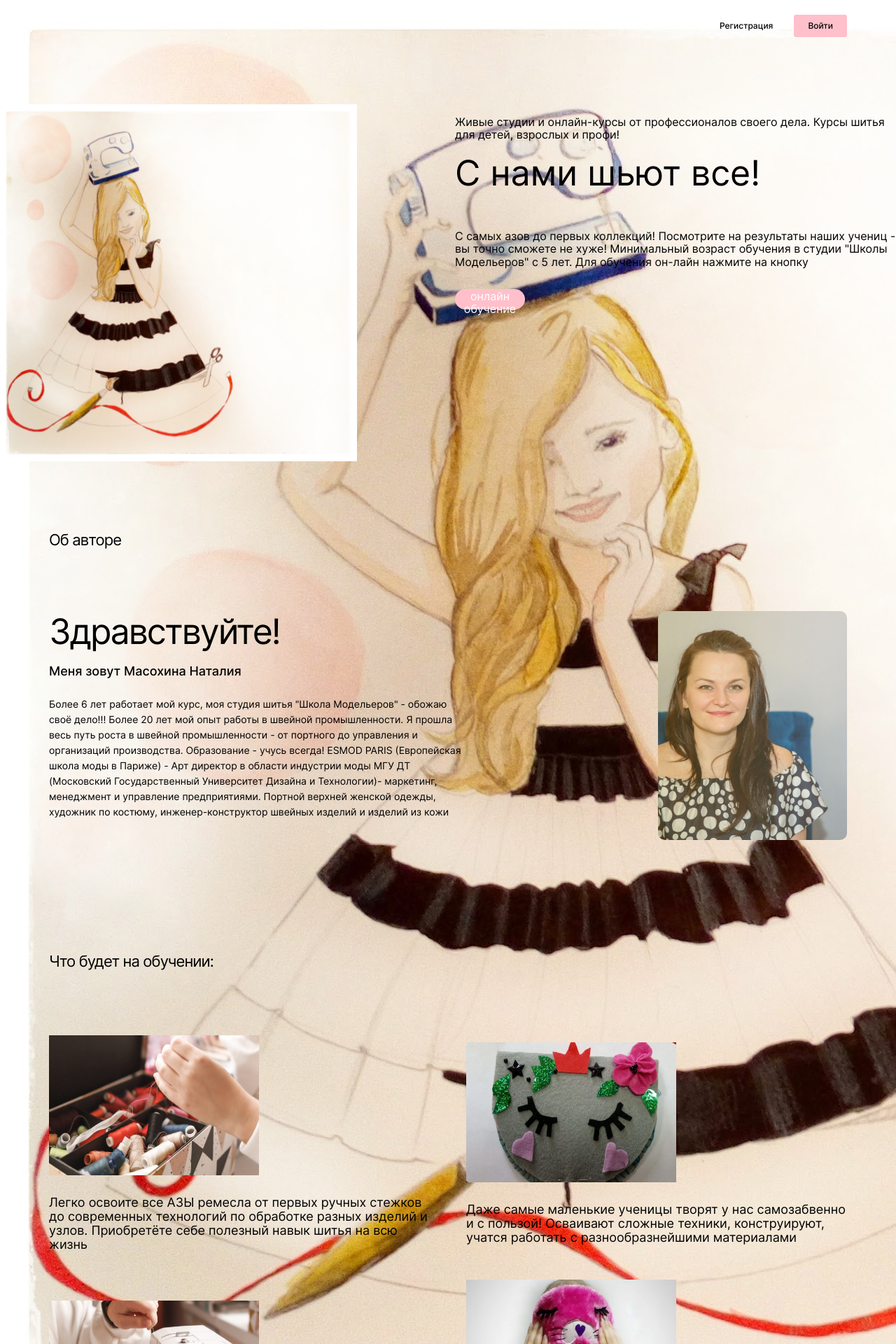
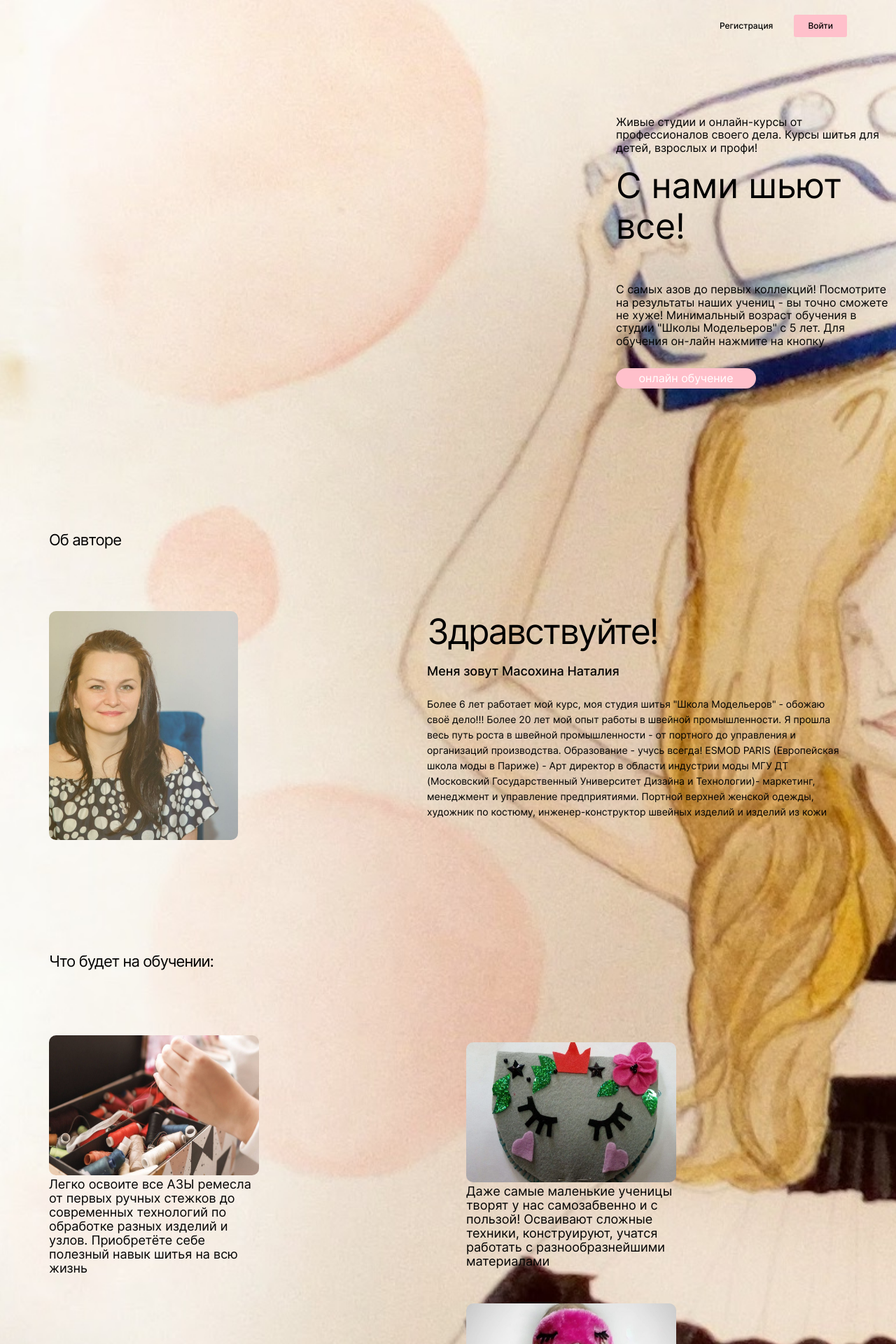
Before and after one commit to ElenaVereskun/school-frontend, a React (Create React App) app: page / in a window 1280 px wide. Shown: the top 1920 px of the page at 70% size. Built offline with nearby package versions, Linux system fonts and the light colour scheme.

Commit message:
background-color main

```diff
--- a/src/components/AboutOwner/AboutOwner.css
+++ b/src/components/AboutOwner/AboutOwner.css
@@ -12,7 +12,7 @@
     margin: 0 auto;
 }
 
-.about-owner__student {
+.about-owner__description {
     display: flex;
     flex-direction: row;
     justify-content: space-between;
@@ -68,7 +68,7 @@
         padding-top: 0;
     }
 
-    .about-owner__student {
+    .about-owner__description {
         margin: 0 50px 0 50px;
         padding-top: 66px;
     }
@@ -108,7 +108,7 @@
         padding-top: 10px;
     }
 
-    .about-owner__student {
+    .about-owner__description {
         display: flex;
         flex-direction: column-reverse;
         align-items: center;
--- a/src/components/AboutOwner/AboutOwner.js
+++ b/src/components/AboutOwner/AboutOwner.js
@@ -7,7 +7,8 @@ function AboutOwner() {
         <section className='about-owner'>
             <div className='about-owner__container'>
                 <AboutProjectTitle titleText={'Об авторе'} />
-                <div className='about-owner__student'>
+                <div className='about-owner__description'>
+                    <img className='about-owner__photo' src={photo} alt='фото' />
                     <div className='about-owner__info'>
                         <h2 className='about-owner__title'>Здравствуйте!</h2>
                         <p className='about-owner__subtitle'>Меня зовут Масохина Наталия</p>
@@ -22,7 +23,7 @@ function AboutOwner() {
                             МГУ ДТ (Московский Государственный Университет Дизайна и Технологии)- маркетинг, менеджмент и управление предприятиями.
                             Портной верхней женской одежды, художник по костюму, инженер-конструктор швейных изделий и изделий из кожи </p>
                     </div>
-                    <img className='about-owner__photo' src={photo} alt='фото' />
+
                 </div>
             </div>
         </section>
--- a/src/components/AboutProject/AboutProject.css
+++ b/src/components/AboutProject/AboutProject.css
@@ -25,10 +25,11 @@
 
 .tab__photo {
     padding-left: 0px;
-    padding-bottom: 26px;
+
     margin: 0;
     width: 300px;
     height: 200px;
+    border-radius: 10px;
 }
 
 .tab__description {
@@ -36,7 +37,7 @@
     font-weight: 400;
     line-height: 20px;
     margin: 0;
-    max-width: 550px;
+    width: 300px;
 }
 
 @media screen and (max-width: 1279px) {
--- a/src/components/Footer/Footer.css
+++ b/src/components/Footer/Footer.css
@@ -1,5 +1,5 @@
 .footer {
-    background-color: whitesmoke;
+    background-color: rgba(238, 223, 204, 0.1);
     font-family: Inter, Arial, sans-serif;
     font-style: normal;
     font-weight: 400;
@@ -22,7 +22,6 @@
 }
 
 .footer__elements {
-    color: #FFF;
     display: flex;
     margin: 0;
     justify-content: space-between;
--- a/src/components/Main/Main.css
+++ b/src/components/Main/Main.css
@@ -1,7 +1,9 @@
 .main {
     /* background-color: whitesmoke; */
-    background-image: url(../../images/logoGirl.jpeg);
+    background-image: url(../../images/logoGirlBorderless.jpg);
     background-repeat: no-repeat;
+    /* background-color: rgba(238, 223, 204, 0.7) */
+    background-size: cover;
 }
 .main__container{
     margin: 0 auto;
--- a/src/components/Promo/Promo.css
+++ b/src/components/Promo/Promo.css
@@ -19,7 +19,9 @@
 }
 
 .promo__text {
+    text-align: left;
     margin-left: 70px;
+    max-width: 400px;
 }
 
 .promo__title {
@@ -33,8 +35,11 @@
     color: black;
     margin: 0;
 }
+.promo__subtitle{
+
+}
 .promo-button__online{
-    width: 100px;
+    width: 200px;
     height: 29px;
     color: #FFFFFF;
     border-radius: 30px;
--- a/src/components/Promo/Promo.js
+++ b/src/components/Promo/Promo.js
@@ -15,7 +15,7 @@ function Promo() {
                         Для обучения он-лайн нажмите на кнопку</p>
                     <button className='promo-button__online'>онлайн обучение</button>
                 </div>
-                <img src={promoLogo} className='promo__logo' alt='промоЛого' />
+                {/* <img src={promoLogo} className='promo__logo' alt='промоЛого' /> */}
             </div>
         </section>
     )
```
Also changed, not shown: src/images/logoGirlBorderless.jpg (added).
